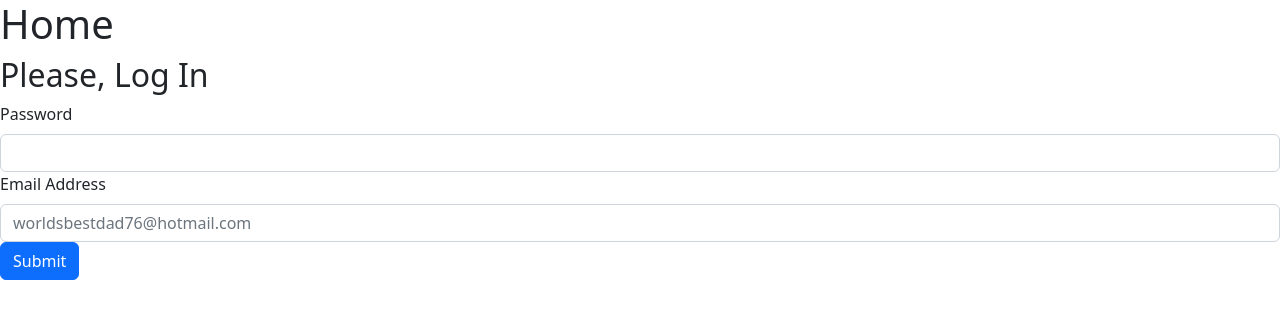
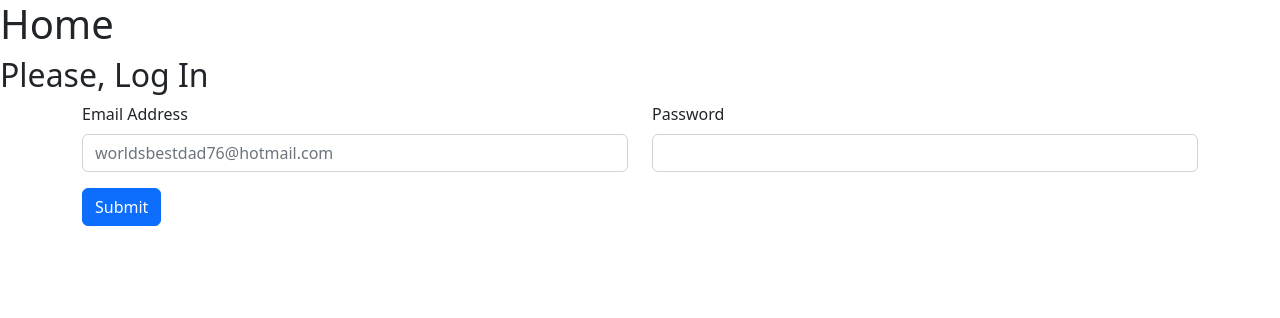
Before and after one commit to SJROHRXD/MAGIC-METRIX, a React (Vite) app: page / in a window 1280 px wide. Shown: the top 318 px of the page. Built offline with nearby package versions, Linux system fonts and the light colour scheme.

Commit message:
Updating FrontEnd Login Form w validation and state

```diff
--- a/client/src/components/LoginForm.jsx
+++ b/client/src/components/LoginForm.jsx
@@ -1,11 +1,46 @@
-import { Form, Button, FormLabel } from "react-bootstrap";
+import { useState } from 'react';
+import { Form, Button, FormLabel, Col, Row, Container } from "react-bootstrap";
+// import { render } from 'react-dom';
+
+// function to handle state + submit
+// validated, setValidated
+// prevent default and stop propagation etc
 
 function Login() {
+    const [validated, setValidated] = useState(false);
+
+    const handleSubmit = (event) => {
+        const form = event.currentTarget;
+
+        // checkValidity is a built-in method for forms / prop for forms
+        // if the form is invalid, prevent default and stop propagation
+        if (form.checkValidity() === false) {
+            event.preventDefault();
+            event.stopPropagation();
+            }
+
+        setValidated(true);
+    };
+
     return (
         <>
         <h2>Please, Log In</h2>
-        <Form>
-            <Form.Group>
+            <Container>
+                <Form noValidate validated={validated} onSubmit={handleSubmit}>
+                    <Row className="mb-sm-3">
+                        <Form.Group as={Col}>
+                            <FormLabel>Email Address</FormLabel>
+                            <Form.Control
+                                type="email"
+                                id="inputEmail"
+                                placeholder="worldsbestdad76@hotmail.com"
+                                // aria+
+                            />
+                        <Form.Control.Feedback type="invalid">
+                            Please, provide a valid email.
+                        </Form.Control.Feedback>
+                        </Form.Group>
+                        <Form.Group as={Col}>
                             <FormLabel>Password</FormLabel>
                             <Form.Control
                                 type="password"
@@ -13,19 +48,15 @@ function Login() {
                                 // aria+
                             />
                         </Form.Group>
-            <Form.Group>
-                <FormLabel>Email Address</FormLabel>
-                <Form.Control
-                    type="email"
-                    id="inputEmail"
-                    placeholder="worldsbestdad76@hotmail.com"
-                    // aria+
-                />
-            </Form.Group>
-            <Button>Submit</Button>
+                    </Row>
+                    <Button type="submit">Submit</Button>
                 </Form>
+            </Container>
         </>
     );
 }
 
 export default Login;
+
+// render(<Login />);
+// only render when testing in isolation
```
Also changed, not shown: vite.config.js (+18 -0 lines). Lines whose indentation alone changed are shown as unchanged.
